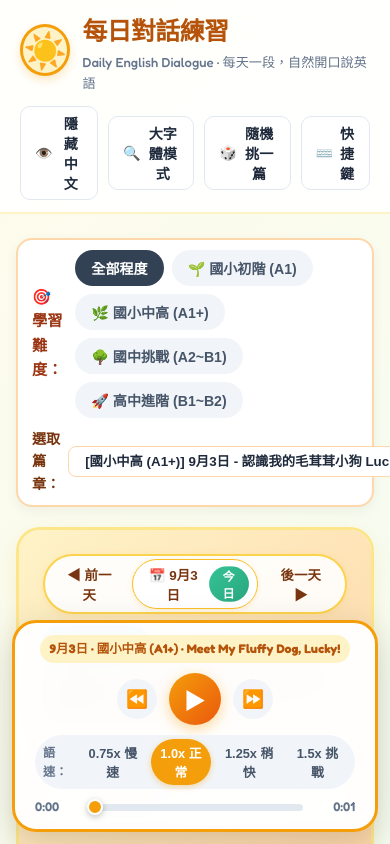
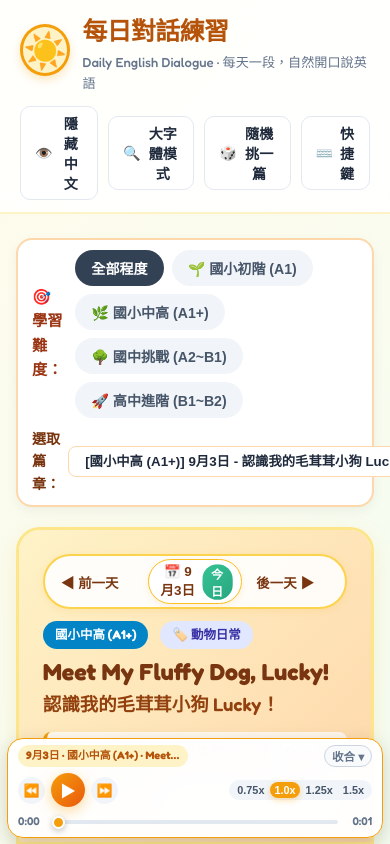
Before and after one commit to clive520/365english, a plain HTML site: page index.html in a window 390 px wide. Shown: the top 844 px of the page. Drawn offline with Linux system fonts and the light colour scheme.

Commit message:
fix: 重構手機端播放器排版，支援隨螢幕緊湊縮放、自適應寬度與一鍵最小化收合功能

```diff
--- a/css/style.css
+++ b/css/style.css
@@ -646,13 +646,94 @@ body.hide-en .sentence-en {
   background: rgba(255, 255, 255, 0.96);
   backdrop-filter: blur(16px);
   border-radius: var(--radius-lg);
-  border: 3px solid #f59e0b;
+  border: 2.5px solid #f59e0b;
   box-shadow: 0 10px 36px rgba(0, 0, 0, 0.16);
-  padding: 12px 20px;
+  padding: 10px 20px;
   z-index: 100;
   display: flex;
   flex-direction: column;
   gap: 8px;
+  transition: all 0.3s cubic-bezier(0.4, 0, 0.2, 1);
+}
+
+/* 播放器頂部資訊列 (標題與收合按鈕) */
+.player-top-row {
+  display: flex;
+  align-items: center;
+  justify-content: space-between;
+  width: 100%;
+  gap: 12px;
+}
+
+.player-left-info {
+  display: flex;
+  align-items: center;
+  gap: 8px;
+  min-width: 0;
+  flex: 1;
+  overflow: hidden;
+}
+
+.current-playing-badge {
+  background: var(--primary-light);
+  color: #b45309;
+  padding: 3px 10px;
+  border-radius: 999px;
+  font-size: 0.78rem;
+  font-weight: 700;
+  white-space: nowrap;
+  overflow: hidden;
+  text-overflow: ellipsis;
+  max-width: 100%;
+}
+
+.player-collapse-btn {
+  background: #f8fafc;
+  border: 1px solid #cbd5e1;
+  border-radius: 999px;
+  padding: 3px 10px;
+  font-size: 0.76rem;
+  font-weight: 700;
+  color: #64748b;
+  cursor: pointer;
+  display: inline-flex;
+  align-items: center;
+  gap: 4px;
+  flex-shrink: 0;
+  transition: all 0.2s ease;
+}
+
+.player-collapse-btn:hover {
+  background: #fef3c7;
+  color: #b45309;
+  border-color: #f59e0b;
+}
+
+/* 收合最小化狀態 (Minimized Mode) */
+.fixed-player-bar.is-collapsed {
+  padding: 6px 14px;
+  gap: 4px;
+  max-width: 500px;
+  border-radius: 999px;
+  box-shadow: 0 4px 20px rgba(0, 0, 0, 0.18);
+  border-color: #f59e0b;
+}
+
+.fixed-player-bar.is-collapsed .player-main-row {
+  display: none !important;
+}
+
+.fixed-player-bar.is-collapsed .player-top-row {
+  margin-bottom: 2px;
+}
+
+.fixed-player-bar.is-collapsed .current-playing-badge {
+  font-size: 0.72rem;
+  padding: 2px 8px;
+}
+
+.fixed-player-bar.is-collapsed .progress-slider {
+  height: 4px;
 }
 
 .player-main-row {
@@ -660,24 +741,7 @@ body.hide-en .sentence-en {
   align-items: center;
   justify-content: space-between;
   gap: 16px;
-  flex-wrap: wrap;
-}
-
-.player-left-info {
-  display: flex;
-  align-items: center;
-  gap: 12px;
-  min-width: 180px;
-}
-
-.current-playing-badge {
-  background: var(--primary-light);
-  color: #b45309;
-  padding: 4px 10px;
-  border-radius: 999px;
-  font-size: 0.78rem;
-  font-weight: 700;
-  white-space: nowrap;
+  width: 100%;
 }
 
 /* 播放核心按鈕群 */
@@ -690,10 +754,10 @@ body.hide-en .sentence-en {
 .control-btn {
   background: #f1f5f9;
   border: none;
-  width: 40px;
-  height: 40px;
+  width: 38px;
+  height: 38px;
   border-radius: 50%;
-  font-size: 1.1rem;
+  font-size: 1.05rem;
   cursor: pointer;
   display: flex;
   align-items: center;
@@ -710,14 +774,14 @@ body.hide-en .sentence-en {
 .control-btn.main-play {
   background: linear-gradient(135deg, #f59e0b 0%, #ea580c 100%);
   color: #fff;
-  width: 52px;
-  height: 52px;
-  font-size: 1.4rem;
+  width: 48px;
+  height: 48px;
+  font-size: 1.3rem;
   box-shadow: 0 4px 14px rgba(245, 158, 11, 0.4);
 }
 
 .control-btn.main-play:hover {
-  transform: scale(1.12);
+  transform: scale(1.1);
   box-shadow: 0 6px 18px rgba(245, 158, 11, 0.5);
 }
 
@@ -734,14 +798,14 @@ body.hide-en .sentence-en {
 .speed-selector-group {
   display: flex;
   align-items: center;
-  gap: 6px;
+  gap: 4px;
   background: #f1f5f9;
-  padding: 4px 8px;
+  padding: 3px 6px;
   border-radius: 9999px;
 }
 
 .speed-label {
-  font-size: 0.76rem;
+  font-size: 0.74rem;
   font-weight: 700;
   color: #64748b;
   margin-right: 2px;
@@ -752,11 +816,12 @@ body.hide-en .sentence-en {
   background: transparent;
   padding: 4px 8px;
   border-radius: 9999px;
-  font-size: 0.8rem;
+  font-size: 0.78rem;
   font-weight: 700;
   color: #475569;
   cursor: pointer;
   transition: all 0.2s ease;
+  white-space: nowrap;
 }
 
 .speed-btn:hover {
@@ -778,10 +843,10 @@ body.hide-en .sentence-en {
 }
 
 .time-text {
-  font-size: 0.78rem;
+  font-size: 0.76rem;
   font-weight: 600;
   color: #64748b;
-  min-width: 40px;
+  min-width: 36px;
 }
 
 .time-text.right {
@@ -791,7 +856,7 @@ body.hide-en .sentence-en {
 .progress-slider {
   flex: 1;
   -webkit-appearance: none;
-  height: 7px;
+  height: 6px;
   border-radius: 999px;
   background: #e2e8f0;
   outline: none;
@@ -802,8 +867,8 @@ body.hide-en .sentence-en {
 .progress-slider::-webkit-slider-thumb {
   -webkit-appearance: none;
   appearance: none;
-  width: 16px;
-  height: 16px;
+  width: 15px;
+  height: 15px;
   border-radius: 50%;
   background: #f59e0b;
   border: 2px solid #fff;
@@ -842,31 +907,162 @@ body.hide-en .sentence-en {
   display: none !important;
 }
 
-/* 響應式微調 */
+/* 手機與平板響應式微調 (Responsive Mobile Optimizations) */
 @media (max-width: 768px) {
+  /* 頁面底端留白大幅縮小，杜絕大面積空白 */
+  body {
+    padding-bottom: 110px;
+  }
+
   .header-container {
     flex-direction: column;
     align-items: stretch;
+    gap: 12px;
   }
   .header-tools {
     justify-content: space-around;
   }
-  .player-main-row {
+  .date-navigation-header {
     flex-direction: column;
-    gap: 10px;
+    align-items: stretch;
   }
-  .player-left-info {
+  .day-nav-group {
     width: 100%;
-    justify-content: center;
+    justify-content: space-between;
   }
+  .nav-day-btn {
+    flex: 1;
+    text-align: center;
+  }
+
+  /* 句子滾動安全間距 */
   .sentence-bubble {
     gap: 10px;
     padding: 12px;
+    scroll-margin-top: 80px;
+    scroll-margin-bottom: 120px;
   }
   .sentence-en {
+    font-size: 1.15rem;
+  }
+  .topic-title-en {
+    font-size: 1.45rem;
+  }
+
+  /* 手機專屬極致精巧播放器：高度縮小 60% 以上！ */
+  .fixed-player-bar {
+    bottom: 6px;
+    width: calc(100% - 14px);
+    max-width: 540px;
+    padding: 6px 10px;
+    border-radius: 16px;
+    border-width: 1.5px;
+    gap: 4px;
+    box-shadow: 0 6px 20px rgba(0, 0, 0, 0.16);
+  }
+
+  .player-top-row {
+    gap: 6px;
+  }
+
+  .current-playing-badge {
+    font-size: 0.72rem;
+    padding: 2px 8px;
+    max-width: 220px;
+  }
+
+  .player-collapse-btn {
+    padding: 2px 7px;
+    font-size: 0.72rem;
+  }
+
+  /* 橫向緊湊排列，絕不垂直堆疊！ */
+  .player-main-row {
+    flex-direction: row !important;
+    justify-content: space-between;
+    align-items: center;
+    gap: 6px;
+    margin: 2px 0;
+  }
+
+  .player-controls {
+    gap: 6px;
+  }
+
+  .control-btn {
+    width: 30px;
+    height: 30px;
+    font-size: 0.88rem;
+  }
+
+  .control-btn.main-play {
+    width: 38px;
+    height: 38px;
     font-size: 1.1rem;
   }
-  .topic-title-en {
-    font-size: 1.4rem;
+
+  /* 手機端隱藏「慢速/正常」中文後贅字，只留「0.75x」「1.0x」純數字 */
+  .speed-selector-group {
+    padding: 2px 4px;
+    gap: 2px;
+  }
+
+  .speed-label,
+  .speed-desc {
+    display: none !important;
+  }
+
+  .speed-btn {
+    padding: 2px 5px;
+    font-size: 0.72rem;
+  }
+
+  /* 精巧進度條 */
+  .player-progress-row {
+    gap: 6px;
+  }
+
+  .time-text {
+    font-size: 0.7rem;
+    min-width: 28px;
+  }
+
+  .progress-slider {
+    height: 4.5px;
+  }
+
+  .progress-slider::-webkit-slider-thumb {
+    width: 13px;
+    height: 13px;
+  }
+
+  /* 收合狀態下極致輕盈（高度僅約 36px） */
+  .fixed-player-bar.is-collapsed {
+    padding: 4px 10px;
+    border-radius: 999px;
+    bottom: 6px;
+    gap: 3px;
   }
 }
+
+/* 超小型手機 (寬度 <= 390px，如 iPhone SE, mini) */
+@media (max-width: 390px) {
+  .current-playing-badge {
+    max-width: 170px;
+    font-size: 0.68rem;
+  }
+  .control-btn {
+    width: 27px;
+    height: 27px;
+    font-size: 0.8rem;
+  }
+  .control-btn.main-play {
+    width: 34px;
+    height: 34px;
+    font-size: 1rem;
+  }
+  .speed-btn {
+    padding: 2px 4px;
+    font-size: 0.68rem;
+  }
+}
--- a/index.html
+++ b/index.html
@@ -135,13 +135,19 @@
   </main>
 
   <!-- 底部懸浮智慧雙語音訊播放器 -->
-  <aside class="fixed-player-bar" aria-label="英語對話播放器">
-    <div class="player-main-row">
-      <!-- 正在播放資訊 -->
+  <aside class="fixed-player-bar" id="fixed-player-bar" aria-label="英語對話播放器">
+    <!-- 播放器頂部標題與收合按鈕列 (手機上特別實用) -->
+    <div class="player-top-row">
       <div class="player-left-info">
         <span class="current-playing-badge" id="player-dialogue-title">國小初階 · What's in Your Backpack?</span>
       </div>
+      <button id="toggle-player-collapse-btn" class="player-collapse-btn" title="收合/展開播放器" aria-label="收合播放器">
+        <span class="collapse-icon">收合 ▾</span>
+      </button>
+    </div>
 
+    <!-- 播放器主要控制核心列 -->
+    <div class="player-main-row" id="player-main-controls">
       <!-- 控制按鈕群組 -->
       <div class="player-controls">
         <button id="rewind-btn" class="control-btn" title="倒退 5 秒" aria-label="倒退 5 秒">
@@ -158,11 +164,11 @@
 
       <!-- 語速切換核心控制 (Speed Switcher) -->
       <div class="speed-selector-group" title="選擇朗讀速度">
-        <span class="speed-label">語速：</span>
-        <button class="speed-btn" data-speed="0.75">0.75x 慢速</button>
-        <button class="speed-btn active" data-speed="1.0">1.0x 正常</button>
-        <button class="speed-btn" data-speed="1.25">1.25x 稍快</button>
-        <button class="speed-btn" data-speed="1.5">1.5x 挑戰</button>
+        <span class="speed-label">語速:</span>
+        <button class="speed-btn" data-speed="0.75">0.75x<span class="speed-desc"> 慢速</span></button>
+        <button class="speed-btn active" data-speed="1.0">1.0x<span class="speed-desc"> 正常</span></button>
+        <button class="speed-btn" data-speed="1.25">1.25x<span class="speed-desc"> 稍快</span></button>
+        <button class="speed-btn" data-speed="1.5">1.5x<span class="speed-desc"> 挑戰</span></button>
       </div>
     </div>
 
--- a/js/app.js
+++ b/js/app.js
@@ -126,6 +126,19 @@ function bindUIEvents() {
   if (mainPlayBtn) {
     mainPlayBtn.addEventListener('click', () => {
       window.dialoguePlayer.togglePlay();
+    });
+  }
+
+  // 播放器收合 / 展開按鈕 (手機極致輕盈模式)
+  const collapseBtn = document.getElementById('toggle-player-collapse-btn');
+  const playerBar = document.getElementById('fixed-player-bar');
+  if (collapseBtn && playerBar) {
+    collapseBtn.addEventListener('click', () => {
+      const isCollapsed = playerBar.classList.toggle('is-collapsed');
+      const iconSpan = collapseBtn.querySelector('.collapse-icon');
+      if (iconSpan) {
+        iconSpan.textContent = isCollapsed ? '展開 ▴' : '收合 ▾';
+      }
     });
   }
 
--- a/js/player.js
+++ b/js/player.js
@@ -294,10 +294,12 @@ class DialoguePlayer {
     if (activeEl) {
       activeEl.classList.add('active-reading');
 
-      // 精確計算視窗安全區域（頂部避開導覽列 90px，底部避開浮動播放器 160px）
+      // 動態精確計算視窗安全區域（頂部避開導覽列，底部根據播放器實際高度自動避開）
       const rect = activeEl.getBoundingClientRect();
-      const topSafeBoundary = 90;
-      const bottomSafeBoundary = window.innerHeight - 160;
+      const playerBar = document.getElementById('fixed-player-bar');
+      const bottomOffset = playerBar ? playerBar.offsetHeight + 18 : 100;
+      const topSafeBoundary = 75;
+      const bottomSafeBoundary = window.innerHeight - bottomOffset;
 
       // 若句子被底部播放器遮擋或超出頂部，自動平滑滾動至視窗正中央
       if (rect.top < topSafeBoundary || rect.bottom > bottomSafeBoundary) {
```
